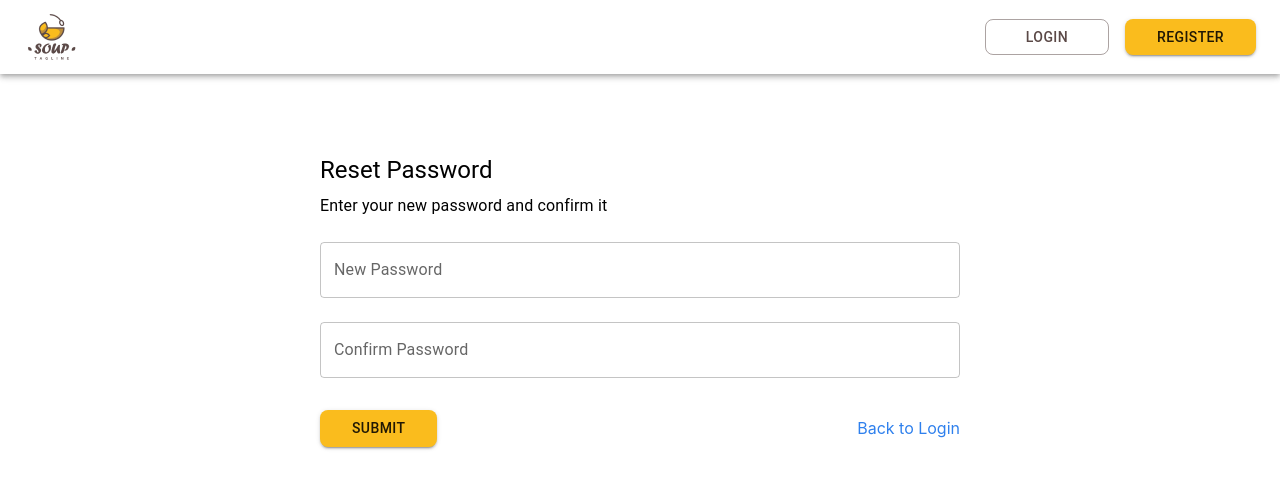
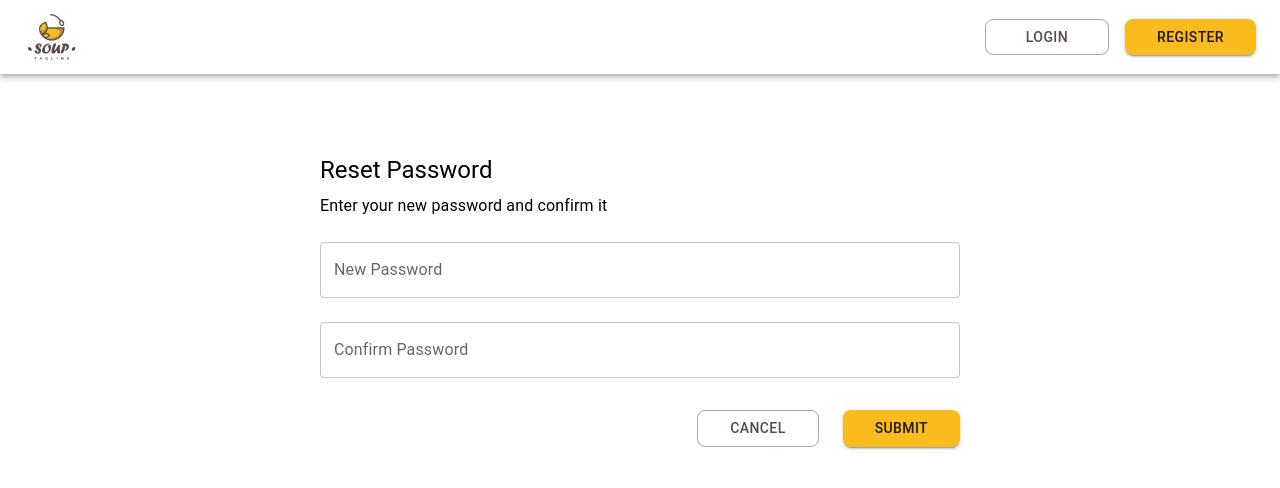
Before and after one commit to albimukti/Frontend_Bootcamp_codingid, a React (Create React App) app: page /forgot-password in a window 1280 px wide. Shown: the top 488 px of the page. Built offline with nearby package versions, Linux system fonts and the light colour scheme.

Commit message:
minor update for reset and forgot password

```diff
--- a/src/pages/ForgotPassword.js
+++ b/src/pages/ForgotPassword.js
@@ -1,10 +1,18 @@
 import React, { useState } from 'react';
 import Navbar from '../components/Navbar';
-import { Typography, TextField, Grid, Button, Stack } from '@mui/material';
+import { Typography, TextField, Grid, Button, Stack, Box } from '@mui/material';
 import { ThemeProvider, createTheme } from '@mui/material/styles';
 import { Link } from 'react-router-dom';
 
 const ForgotPassword = () => {
+    const primary = createTheme({
+        palette: {
+            primary: {
+                main: '#5B4947'
+            },
+        },
+    });
+
     const secondary = createTheme({
         palette: {
             primary: {
@@ -82,23 +90,27 @@ const ForgotPassword = () => {
                         value={confirmPassword}
                         onChange={handleConfirmPasswordChange}
                         />
+                    </form>
                     {passwordError && (
                         <Typography sx={{ color: 'red', mt: 1 }}>
                             {passwordError}
                         </Typography>
                         )}
-          </form>
-          <Stack direction="row" justifyContent="space-between" alignItems="center" sx={{ mt: 4 }}>
+                    <Stack direction="row" spacing={3} justifyContent={{lg:"flex-end", xs:"center"}}>
+                        <ThemeProvider theme={primary}>
+                            <Link to='/login'>
+                                <Button sx={{mt:4, px:4, borderRadius:2}} variant='outlined' style={{color:primary}}>
+                                    Cancel
+                                </Button>
+                            </Link>
+                        </ThemeProvider>
                         <ThemeProvider theme={secondary}>
-              <Button
-                sx={{ px: 4, borderRadius: 2 }}
-                variant='contained'
-                onClick={handleResetPassword}
-              >
+                            <Box>
+                                <Button sx={{ mt:4, px: 4, borderRadius: 2 }}variant='contained' onClick={handleResetPassword}>
                                     Submit
                                 </Button>
+                            </Box>
                         </ThemeProvider>
-            <Link to='/login' style={{ textDecoration: 'none', color: '#2F80ED' }}>Back to Login</Link>
                     </Stack>
                 </Grid>
             </Grid>
--- a/src/pages/ResetPassword.js
+++ b/src/pages/ResetPassword.js
@@ -50,7 +50,7 @@ const ResetPassword = () => {
                         Send OTP code to your email address
                     </Typography>
                     <Box sx={{mt:2}}>
-                        <TextField sx={{mt:3}} fullWidth id="outlined-basic" abel="Email" variant="outlined" type='email'
+                        <TextField sx={{mt:3}} fullWidth id="outlined-basic" label="Email" variant="outlined" type='email'
                         value={email} onChange={(e) => setEmail(e.target.value)} />
                         <Typography sx={{mt:1, color:'red', visibility:invalid}}>
                             Email is not valid
```
Lines whose indentation alone changed are shown as unchanged.
